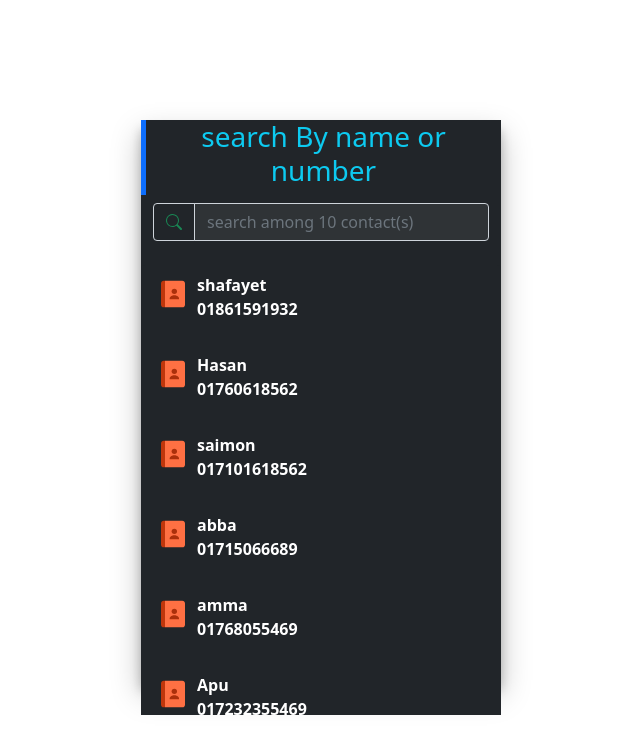
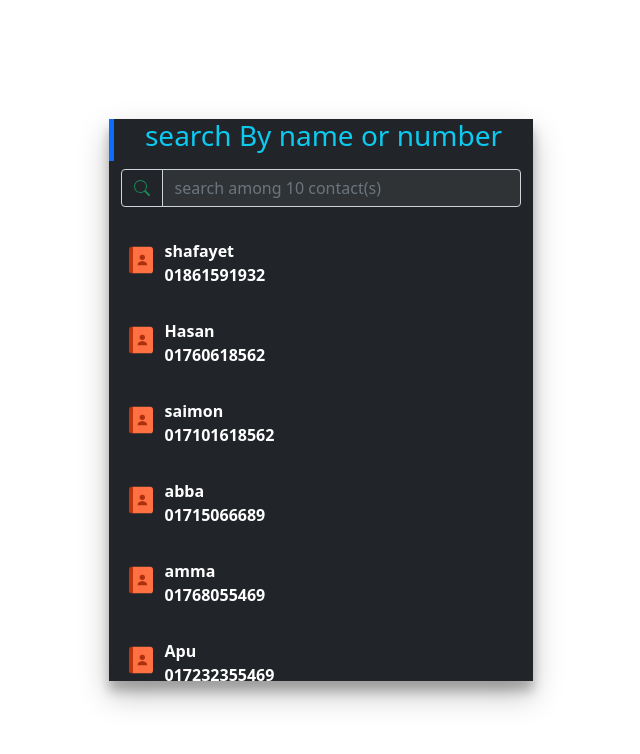
Before and after one commit to shafayet1372/contactSearchingByNameOrNumber, a React (Create React App) app: page / in a window 1280 px wide. Shown: the top 754 px of the page, without its empty margins (319-959 px from the left). Built offline with nearby package versions, Linux system fonts and the light colour scheme.

Commit message:
css filed changed

```diff
--- a/package.json
+++ b/package.json
@@ -1,4 +1,5 @@
 {
+  "homepage": "http://shafayet1372.github.io/contactSearchingByNameOrNumber",
   "name": "searchingandsorting",
   "version": "0.1.0",
   "private": true,
@@ -18,6 +19,8 @@
     "web-vitals": "^2.1.4"
   },
   "scripts": {
+    "predeploy": "npm run build",
+    "deploy": "gh-pages -d build",
     "start": "react-scripts start",
     "build": "react-scripts build",
     "test": "react-scripts test",
@@ -40,5 +43,8 @@
       "last 1 firefox version",
       "last 1 safari version"
     ]
+  },
+  "devDependencies": {
+    "gh-pages": "^3.2.3"
   }
 }
--- a/src/style.module.css
+++ b/src/style.module.css
@@ -1,13 +1,20 @@
 .main {
-  width: 45vh;
-
+  width: 60%;
   height: 70%;
   margin: 0 auto;
   background-color: black;
   box-shadow: 0 14px 28px rgba(0, 0, 0, 0.25), 0 10px 10px rgba(0, 0, 0, 0.22);
 }
+body {
+  display: flex;
+  width: 100%;
+  height: 100vh;
+  justify-content: center;
+  align-content: center;
+  flex-wrap: wrap;
+}
 .container1 {
-  height: 100vh;
+  min-height: 700px;
   display: flex;
   justify-content: center;
   align-items: center;
@@ -21,3 +28,9 @@
   background-color: rgba(131, 130, 130, 0.147) !important;
   font-size: 13px;
 }
+
+@media (max-width: 568px) {
+  .main {
+    width: 80%;
+  }
+}
```
Also changed, not shown: 1 other file (tests, documents, lock files or other folders).
